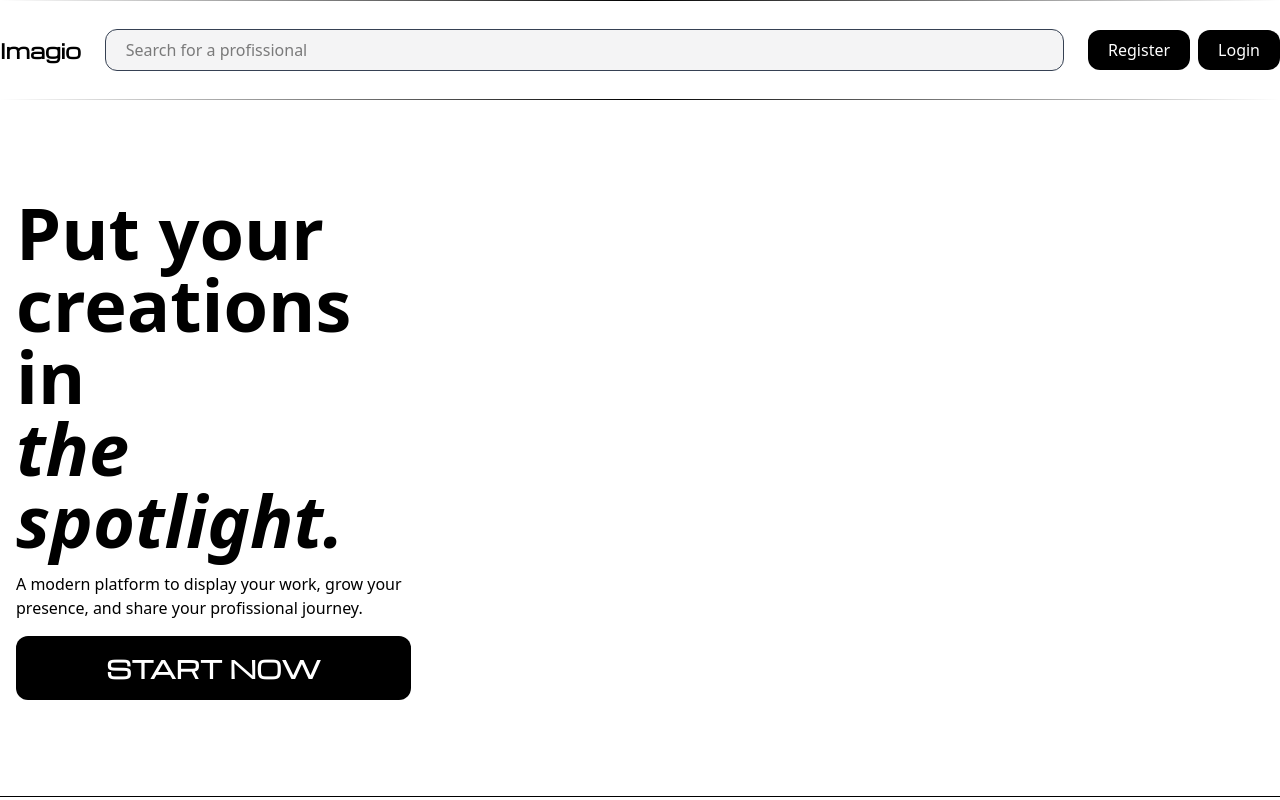
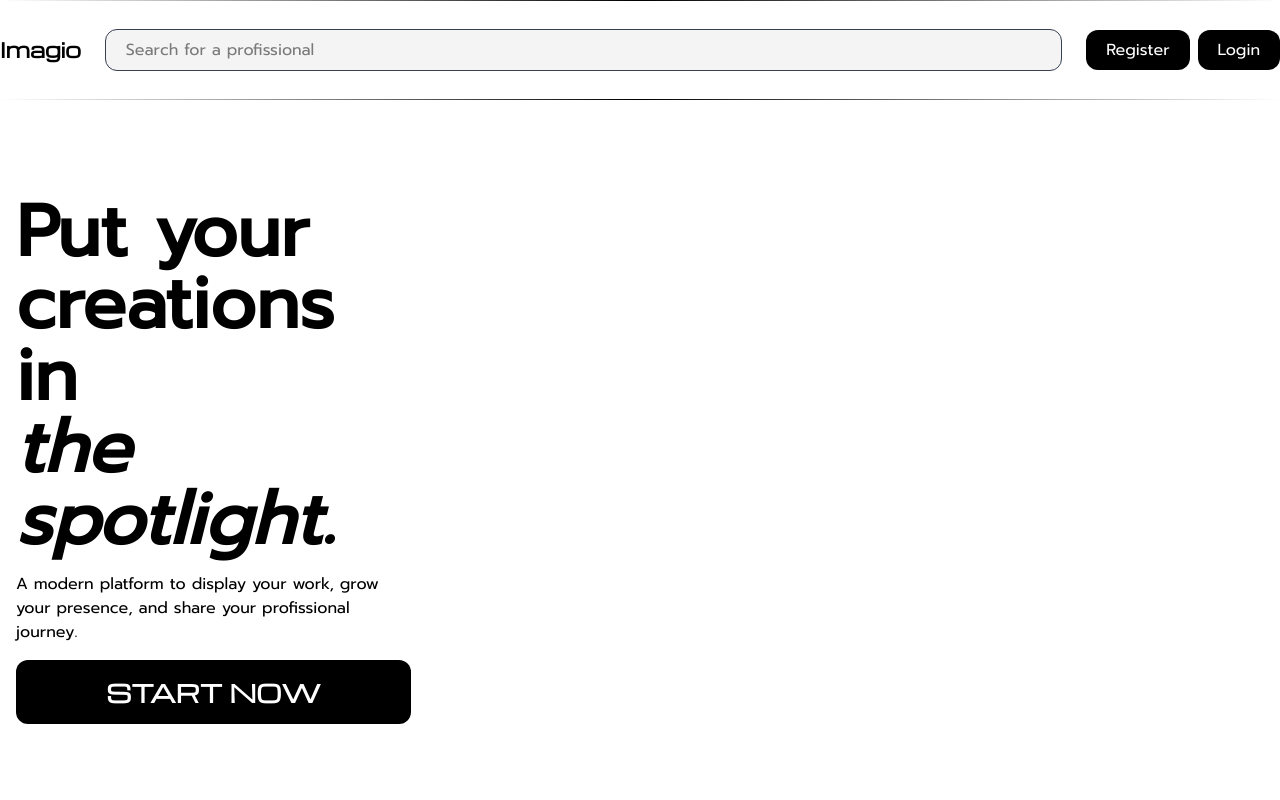
Before and after one commit to caioceo/imagio, a SvelteKit app: page / in a window 1280 px wide. Shown: the top 800 px of the page. Built offline with nearby package versions, Linux system fonts and the light colour scheme.

Commit message:
homepage adjustment

```diff
--- a/src/app.css
+++ b/src/app.css
@@ -1,16 +1,13 @@
 @import 'tailwindcss';
 
 .f1 {
-    font-family: Michroma;
-}
-.f2 {
-    font-family: Prompt;
+  font-family: Michroma;
 }
 
-.f3 {
-    font: Poppins;
+* {
+  font-family: Prompt;
 }
 
-  .modal-overlay {
-    background-color: rgba(0, 0, 0, 0.2);
-  }
+.modal-overlay {
+  background-color: rgba(0, 0, 0, 0.2);
+}
--- a/src/app.html
+++ b/src/app.html
@@ -5,17 +5,15 @@
 	<meta charset="utf-8" />
 	<link rel="icon" href="%sveltekit.assets%/favicon.svg" />
 
-
 	<link rel="preconnect" href="https://fonts.googleapis.com">
 	<link rel="preconnect" href="https://fonts.gstatic.com" crossorigin>
-	<link
-		href="https://fonts.googleapis.com/css2?family=Michroma&family=Poppins:ital,wght@0,100;0,200;0,300;0,400;0,500;0,600;0,700;0,800;0,900;1,100;1,200;1,300;1,400;1,500;1,600;1,700;1,800;1,900&family=Prompt:ital,wght@0,100;0,200;0,300;0,400;0,500;0,600;0,700;0,800;0,900;1,100;1,200;1,300;1,400;1,500;1,600;1,700;1,800;1,900&display=swap"
+	<link href="https://fonts.googleapis.com/css2?family=Michroma&family=Poppins&family=Prompt&display=swap"
 		rel="stylesheet">
 
-		<link rel="stylesheet" href="https://fonts.googleapis.com/css2?family=Material+Symbols+Outlined:opsz,wght,FILL,GRAD@20..48,100..700,0..1,-50..200&icon_names=priority" />
+	<link rel="stylesheet"
+		href="https://fonts.googleapis.com/css2?family=Material+Symbols+Outlined:opsz,wght,FILL,GRAD@20..48,100..700,0..1,-50..200&icon_names=priority" />
 
-	<link href="https://fonts.googleapis.com/icon?family=Material+Icons"
-    rel="stylesheet">
+	<link href="https://fonts.googleapis.com/icon?family=Material+Icons" rel="stylesheet">
 
 
 	<meta name="viewport" content="width=device-width, initial-scale=1" />
--- a/src/routes/+page.svelte
+++ b/src/routes/+page.svelte
@@ -202,8 +202,10 @@
 					class="rounded-xl bg-black px-5 py-2 text-white transition-all hover:text-white"
 					href="/publish-new-project">Upload</a
 				>
-				<button class="cursor-pointer"><span class="material-icons">notifications</span></button>
-				<button class="cursor-pointer"><span class="material-icons">settings</span></button>
+				<a
+					class="cursor-pointer rounded-xl bg-black px-5 py-2 text-white transition-all hover:text-white"
+					href="/">My space</a
+				>
 			{:else}
 				<button
 					onclick={() => {
```
